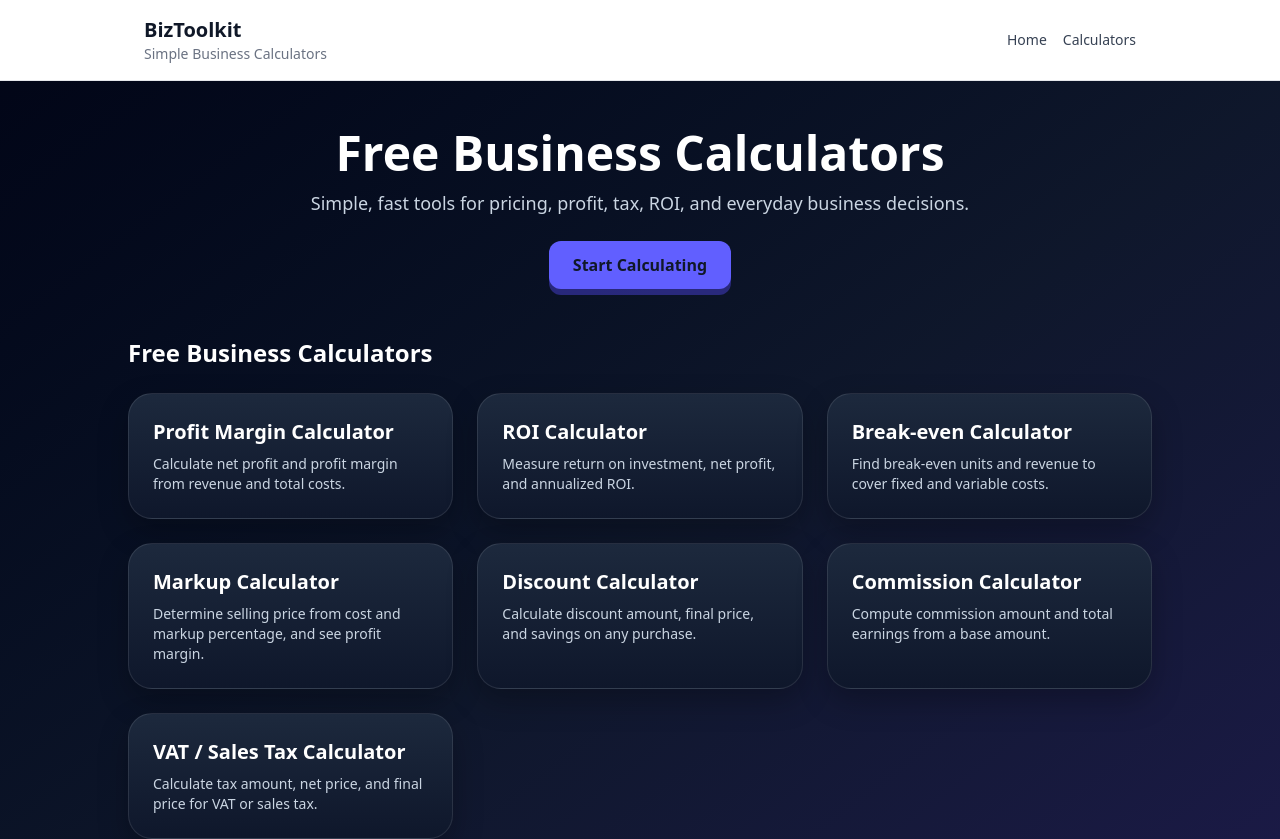
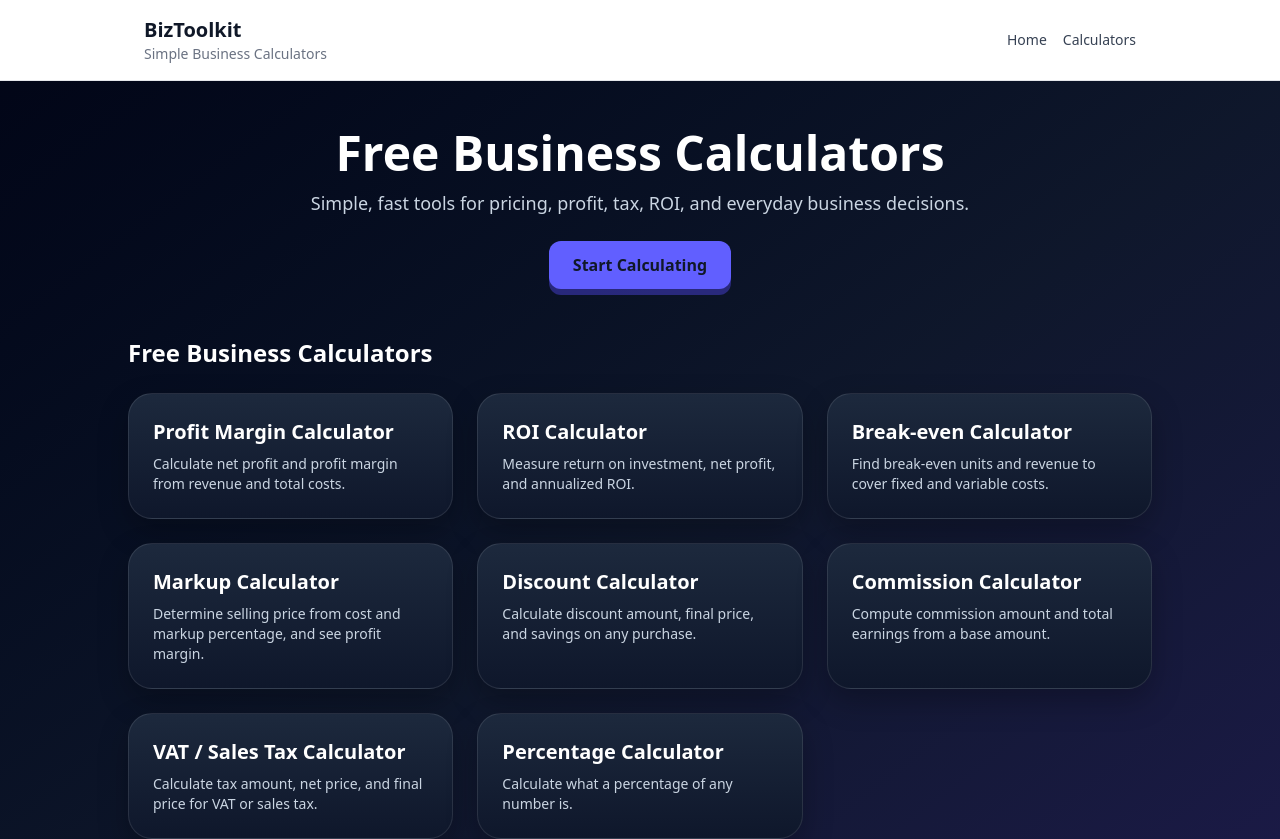
Before and after one commit to wakilmustaqeem/biztoolkit, a Next.js app: page / in a window 1280 px wide. Shown: the top 839 px of the page. Built offline with nearby package versions, Linux system fonts and the light colour scheme.

Commit message:
add percentage calculator

```diff
--- a/app/page.tsx
+++ b/app/page.tsx
@@ -23,6 +23,7 @@ const calculators = [
   { href: "/discount-calculator", title: "Discount Calculator", description: "Calculate discount amount, final price, and savings on any purchase." },
   { href: "/commission-calculator", title: "Commission Calculator", description: "Compute commission amount and total earnings from a base amount." },
   { href: "/vat-calculator", title: "VAT / Sales Tax Calculator", description: "Calculate tax amount, net price, and final price for VAT or sales tax." },
+  { href: "/percentage-calculator", title: "Percentage Calculator", description: "Calculate what a percentage of any number is." },
 ];
 
 export default function Home() {
```
